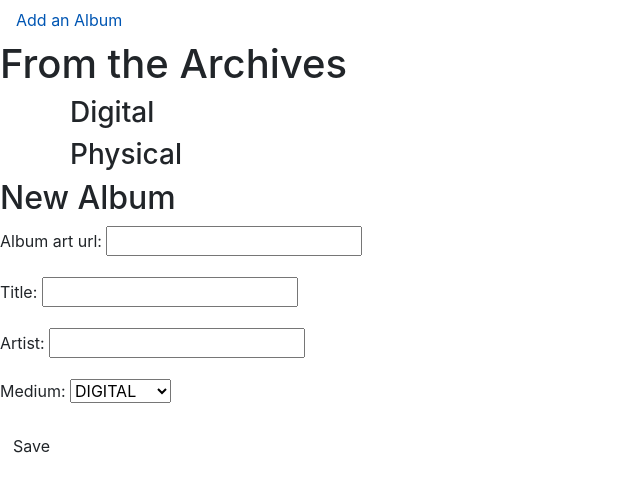
After one commit to Momentum-Team-10/django-music-TrentHurlbut, a Django app: page /album/add_album in a window 1280 px wide. The commit adds this page. Shown: the top 492 px of the page, without its empty margins (0-640 px from the left). Run offline with Django 3.2, Linux system fonts and the light colour scheme.

Commit message:
Albums saving to DB! Form submission works! Navigated a bunch of errors! Wahoo '
asd';ljf

```diff
--- /dev/null
+++ b/albums/forms.py
@@ -0,0 +1,8 @@
+from django import forms
+from .models import Album
+
+class AlbumForm(forms.ModelForm):
+
+    class Meta:
+      model = Album
+      fields = ("album_art_url", "title", "artist", "medium",)
--- a/albums/models.py
+++ b/albums/models.py
@@ -7,10 +7,10 @@ MEDIUM_CHOICES = (
   )
 
 class Album(models.Model):
-  album_art_url: models.URLField()
-  title: models.CharField()
-  artist: models.CharField(max_length=300)
-  medium: models.CharField(max_length=8, choices=MEDIUM_CHOICES, default='digital')
+  album_art_url = models.URLField(blank=True, null=True)
+  title = models.CharField(max_length=300, default=None)
+  artist = models.CharField(max_length=300, default=None)
+  medium = models.CharField(max_length=8, choices=MEDIUM_CHOICES, default='digital')
 
   def publish(self):
     self.published_date = timezone.now()
--- /dev/null
+++ b/albums/templates/albums/add_album.html
@@ -0,0 +1,7 @@
+{% extends 'albums/base.html' %} {% block content %}
+<h2>New Album</h2>
+<form method="POST" class="post-form">
+    {% csrf_token %} {{ form.as_p }}
+    <button type="submit" class="save btn btn-default">Save</button>
+</form>
+{% endblock %}
--- a/albums/templates/albums/base.html
+++ b/albums/templates/albums/base.html
@@ -16,7 +16,7 @@
   <div>
     <ul class="nav">
       <li class="nav-item">
-        <a class="nav-link active" aria-current="page" href="#">Add an Album</a>
+        <a class="nav-link active" aria-current="page" href="{% url 'add_album' %}">Add an Album</a>
       </li>
     </ul>
   </div>
@@ -31,5 +31,9 @@
       </div>
     </div>
   </div>
+  <div>
+    {% block content %}
+    {% endblock %}
+  </div>
 </body>
 </html>
--- a/albums/views.py
+++ b/albums/views.py
@@ -1,7 +1,21 @@
 from django.shortcuts import render
 from .models import Album
 from django.utils import timezone
+from .forms import AlbumForm
+from django.shortcuts import redirect
 
 def post_collection(request):
     albums = Album.objects.all()
     return render(request, 'albums/album_collection.html', {'albums':albums})
+
+def add_album(request):
+  if request.method == 'POST':
+    form = AlbumForm(request.POST)
+    if form.is_valid():
+      album = form.save(commit=False)
+      album.published_date = timezone.now()
+      album.save()
+      return redirect('post_collection')
+  else:
+    form = AlbumForm()
+  return render(request, 'albums/add_album.html', {'form':form})
--- a/django_music/urls.py
+++ b/django_music/urls.py
@@ -19,5 +19,6 @@ from albums import views
 
 urlpatterns = [
     path('', views.post_collection, name='post_collection'),
+    path('album/add_album', views.add_album, name='add_album'),
     path('admin/', admin.site.urls),
 ]
```
Also changed, not shown: albums/migrations/0002_auto_20211105_1948.py (added).
